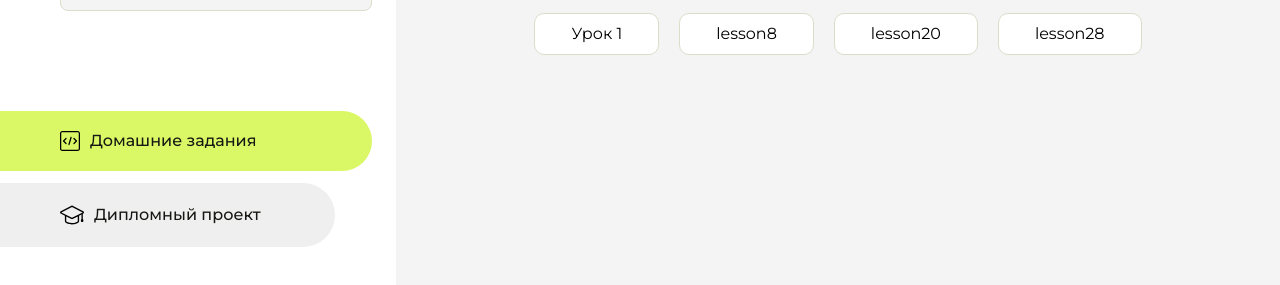
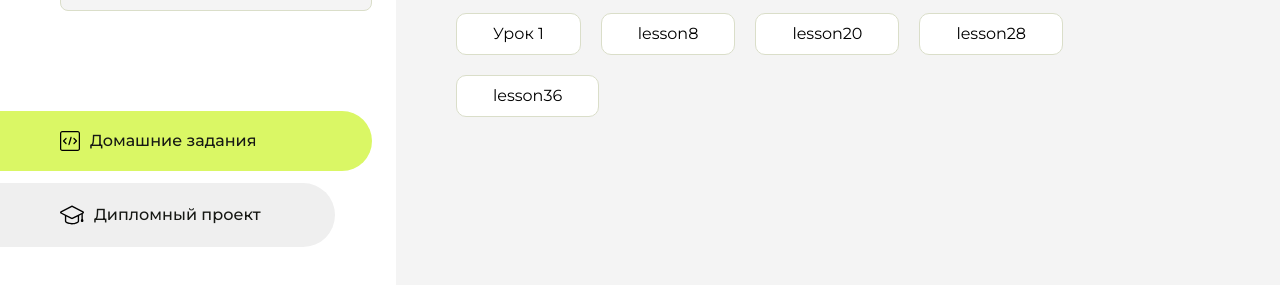
Before and after one commit to MaruDei/homework, a plain HTML site: page index.html in a window 1280 px wide. Shown: the part 225-510 px from the top of the page. Drawn offline with Linux system fonts and the light colour scheme.

Commit message:
Update index.html

```diff
--- a/index.html
+++ b/index.html
@@ -107,6 +107,9 @@
                       <li class="content__list-item">
                         <a href="HTML-28 — ДЗ/index.html">lesson28</a>
                     </li>
+                         <li class="content__list-item">
+                        <a href="HTML-36/index.html">lesson36</a>
+                    </li>
 
                 </ul>
             </div>
```
